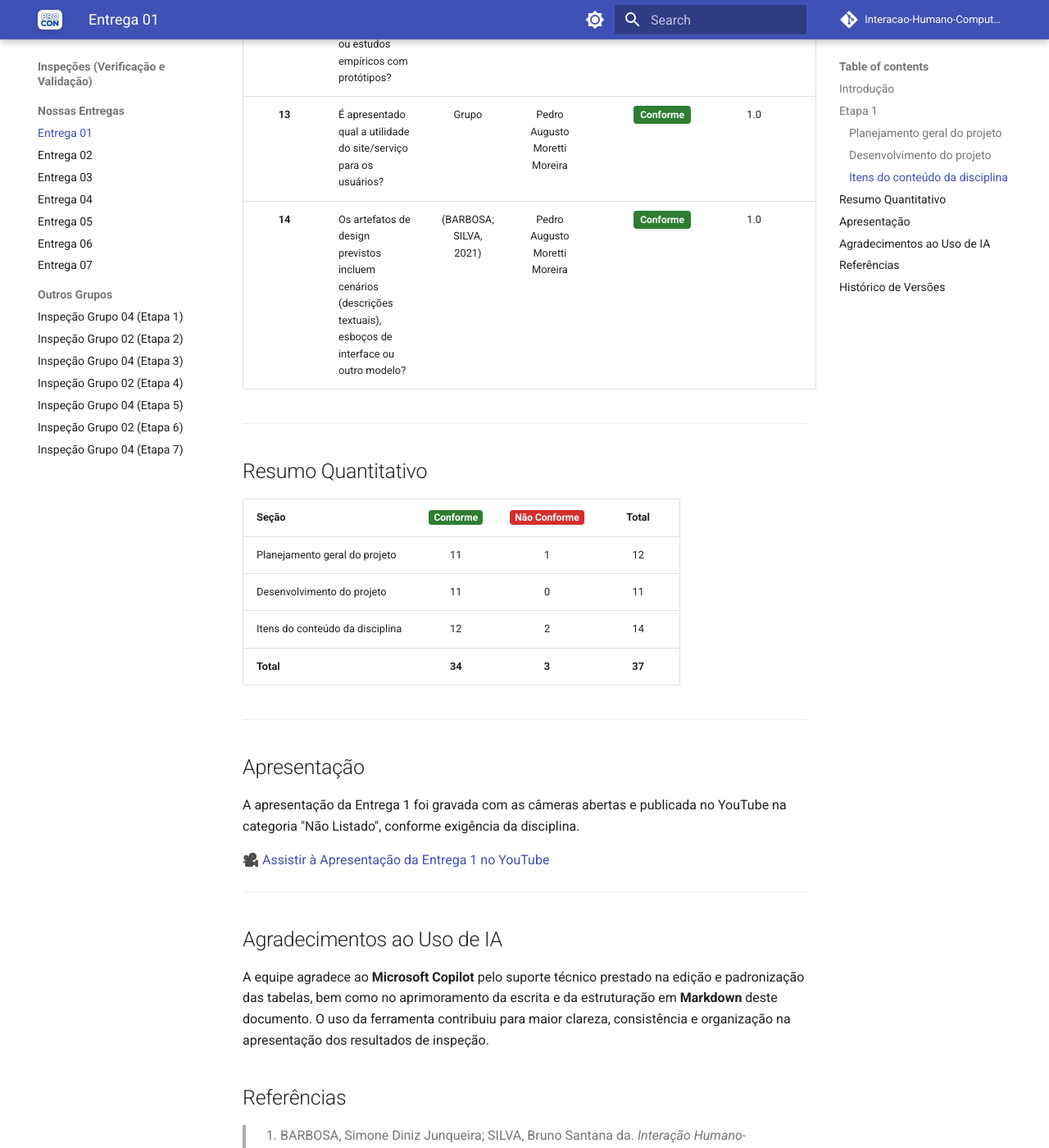
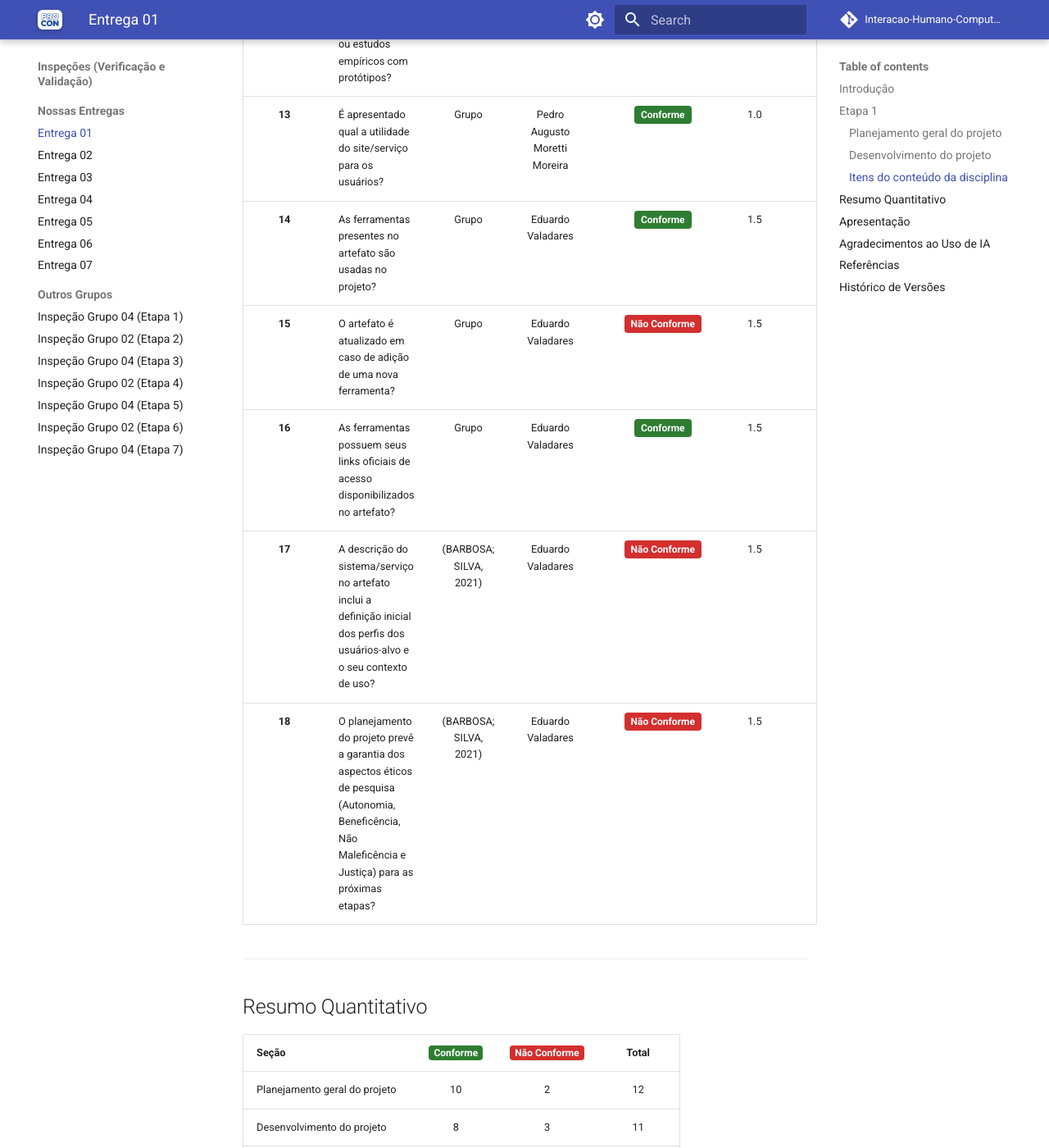
Before and after one commit to Interacao-Humano-Computador/2026.1-Grupo03, an MkDocs documentation site: the page built from docs/inspecoes/entrega01.md, in a window 1280 px wide and 1400 px high, scrolled down 5948 px. Shown: the whole window at 82% size. Built offline with MkDocs 1.6.1 and Material for MkDocs 9.7.7, drawn with Linux system fonts in a browser that asks for light colours; a script that is not in the unit is left out; comment, search, counter and statistics services are not loaded; some of the changed text lies outside the part shown.

Commit message:
fix: update inspection criteria status and summary table for entrega01.md

```diff
--- a/docs/inspecoes/entrega01.md
+++ b/docs/inspecoes/entrega01.md
@@ -21,7 +21,7 @@
 | **3** | O cronograma do planejamento apresenta um período de gravação da apresentação de cada etapa? | Sugestão do Professor | Professor | <span style="background-color: #2e7d32; color: white; padding: 4px 8px; border-radius: 4px; font-size: 12px; font-weight: bold;">Conforme</span> | 1.0 |
 | **4** | O cronograma prever um período de revisão/ajustes nos artefatos devidos às considerações dos monitores/professor? | Sugestão do Professor | Professor | <span style="background-color: #2e7d32; color: white; padding: 4px 8px; border-radius: 4px; font-size: 12px; font-weight: bold;">Conforme</span> | 1.0 |
 | **5** | A motivação e os critérios para a escolha do site? | Sugestão do Professor | Professor | <span style="background-color: #2e7d32; color: white; padding: 4px 8px; border-radius: 4px; font-size: 12px; font-weight: bold;">Conforme</span> | 1.0 |
-| **6** | O planejamento e avaliação dos sites selecionados? | Sugestão do Professor | Professor | <span style="background-color: #2e7d32; color: white; padding: 4px 8px; border-radius: 4px; font-size: 12px; font-weight: bold;">Conforme</span> | 1.0 |
+| **6** | O planejamento e avaliação dos sites selecionados? | Sugestão do Professor | Professor | <span style="background-color: #d32f2f; color: white; padding: 4px 8px; border-radius: 4px; font-size: 12px; font-weight: bold;">Não Conforme</span> | 1.5 |
 | **7** | Possui opção de contraste de cores? | Sugestão do Professor | Professor | <span style="background-color: #2e7d32; color: white; padding: 4px 8px; border-radius: 4px; font-size: 12px; font-weight: bold;">Conforme</span> | 1.0 |
 | **8** | Os artefatos: Planejamento do Projeto, equipe, lista de sites avaliados, site selecionado para o projeto da disciplina, Ferramentas do projeto, Processo de Design, cronograma das atividades? | Sugestão do Professor | Professor | <span style="background-color: #2e7d32; color: white; padding: 4px 8px; border-radius: 4px; font-size: 12px; font-weight: bold;">Conforme</span> | 1.0 |
 | **9** | Uma página com as atas de reunião com o acesso à gravação (vídeo), quando houver? | Sugestão do Professor | Professor | <span style="background-color: #2e7d32; color: white; padding: 4px 8px; border-radius: 4px; font-size: 12px; font-weight: bold;">Conforme</span> | 1.0 |
@@ -34,15 +34,15 @@
 | ID | Critério | Fonte | Autor | Resposta Conforme/NãoConforme | Versão |
 |:--:|:---|:---:|:---:|:---:|:---|
 | **1** | O histórico de versão está padronizado? | Sugestão do Professor | Professor | <span style="background-color: #2e7d32; color: white; padding: 4px 8px; border-radius: 4px; font-size: 12px; font-weight: bold;">Conforme</span> | 1.0 |
-| **2** | O(s) autor(es) e o(s) revisor(es) estão identificados para cada artefato? | Sugestão do Professor | Professor | <span style="background-color: #2e7d32; color: white; padding: 4px 8px; border-radius: 4px; font-size: 12px; font-weight: bold;">Conforme</span> | 1.0 |
-| **3** | Todos os artefatos possuem referências bibliográficas e/ou bibliografia? | Sugestão do Professor | Professor | <span style="background-color: #2e7d32; color: white; padding: 4px 8px; border-radius: 4px; font-size: 12px; font-weight: bold;">Conforme</span> | 1.0 |
+| **2** | O(s) autor(es) e o(s) revisor(es) estão identificados para cada artefato? | Sugestão do Professor | Professor | <span style="background-color: #d32f2f; color: white; padding: 4px 8px; border-radius: 4px; font-size: 12px; font-weight: bold;">Não Conforme</span> | 1.5 |
+| **3** | Todos os artefatos possuem referências bibliográficas e/ou bibliografia? | Sugestão do Professor | Professor | <span style="background-color: #d32f2f; color: white; padding: 4px 8px; border-radius: 4px; font-size: 12px; font-weight: bold;">Não Conforme</span> | 1.5 |
 | **4** | As tabelas e imagens possuem legenda e fonte, e são chamadas dentro do texto? | Sugestão do Professor | Professor | <span style="background-color: #2e7d32; color: white; padding: 4px 8px; border-radius: 4px; font-size: 12px; font-weight: bold;">Conforme</span> | 1.0 |
 | **5** | Existe um texto introdutório apresentando os artefatos? | Sugestão do Professor | Professor | <span style="background-color: #2e7d32; color: white; padding: 4px 8px; border-radius: 4px; font-size: 12px; font-weight: bold;">Conforme</span> | 1.0 |
 | **6** | O cronograma executado indica quem realizou cada artefato/atividade, com datas de início e fim da construção/realização? | Sugestão do Professor | Professor | <span style="background-color: #2e7d32; color: white; padding: 4px 8px; border-radius: 4px; font-size: 12px; font-weight: bold;">Conforme</span> | 1.0 |
 | **7** | Há ata(s) da(s) reunião(ões) com data, horário de início e fim, participantes, objetivo e atividades definidas? | Sugestão do Professor | Professor | <span style="background-color: #2e7d32; color: white; padding: 4px 8px; border-radius: 4px; font-size: 12px; font-weight: bold;">Conforme</span> | 1.0 |
 | **8** | Há gravação da reunião do grupo? | Sugestão do Professor | Professor | <span style="background-color: #2e7d32; color: white; padding: 4px 8px; border-radius: 4px; font-size: 12px; font-weight: bold;">Conforme</span> | 1.0 |
 | **9** | Existe vídeo de apresentação publicado no YouTube na categoria "não listado"? | Sugestão do Professor | Professor | <span style="background-color: #2e7d32; color: white; padding: 4px 8px; border-radius: 4px; font-size: 12px; font-weight: bold;">Conforme</span> | 1.0 |
-| **10** | Há tabela de contribuição no início do artefato com o nome de todos os integrantes, a contribuição de cada um e hiperligação para atividade e gravação (se houver)? | Sugestão do Professor | Professor | <span style="background-color: #2e7d32; color: white; padding: 4px 8px; border-radius: 4px; font-size: 12px; font-weight: bold;">Conforme</span> | 1.0 |
+| **10** | Há tabela de contribuição no início do artefato com o nome de todos os integrantes, a contribuição de cada um e hiperligação para atividade e gravação (se houver)? | Sugestão do Professor | Professor | <span style="background-color: #d32f2f; color: white; padding: 4px 8px; border-radius: 4px; font-size: 12px; font-weight: bold;">Não Conforme</span> | 1.5 |
 | **11** | O artefato possui seção de agradecimentos apresentando o uso de Inteligência Artificial (IA) Generativa? | Sugestão do Professor | Professor | <span style="background-color: #2e7d32; color: white; padding: 4px 8px; border-radius: 4px; font-size: 12px; font-weight: bold;">Conforme</span> | 1.0 |
 
 ### Itens do conteúdo da disciplina
@@ -59,10 +59,14 @@
 | **8** | É detalhado no processo de design a sequência que se deve executar cada as atividades básicas? | (BARBOSA; SILVA, 2021) | Heloisa Silva | <span style="background-color: #2e7d32; color: white; padding: 4px 8px; border-radius: 4px; font-size: 12px; font-weight: bold;">Conforme</span> | 1.0 |
 | **9** | É detalhado no processo de design cada artefato gerado e consumido em cada etapa? | (BARBOSA; SILVA, 2021) | Heloisa Silva | <span style="background-color: #2e7d32; color: white; padding: 4px 8px; border-radius: 4px; font-size: 12px; font-weight: bold;">Conforme</span> | 1.0 |
 | **10** | É especificado qual foi o sistema/serviço escolhido para o projeto de IHC? | Grupo | Pedro Augusto Moretti Moreira | <span style="background-color: #2e7d32; color: white; padding: 4px 8px; border-radius: 4px; font-size: 12px; font-weight: bold;">Conforme</span> | 1.0 |
-| **11** | Está planejada a iteratividade no projeto? | (BARBOSA; SILVA, 2021) | Pedro Augusto Moretti Moreira | <span style="background-color: #2e7d32; color: white; padding: 4px 8px; border-radius: 4px; font-size: 12px; font-weight: bold;">Conforme</span> | 1.0 |
+| **11** | Está planejada a iteratividade no projeto? | (BARBOSA; SILVA, 2021) | Pedro Augusto Moretti Moreira | <span style="background-color: #d32f2f; color: white; padding: 4px 8px; border-radius: 4px; font-size: 12px; font-weight: bold;">Não Conforme</span> | 1.5 |
 | **12** | Há previsão de utilização de métricas observáveis através de experimentos ou estudos empíricos com protótipos? | (BARBOSA; SILVA, 2021) | Pedro Augusto Moretti Moreira | <span style="background-color: #2e7d32; color: white; padding: 4px 8px; border-radius: 4px; font-size: 12px; font-weight: bold;">Conforme</span> | 1.0 |
 | **13** | É apresentado qual a utilidade do site/serviço para os usuários? | Grupo | Pedro Augusto Moretti Moreira | <span style="background-color: #2e7d32; color: white; padding: 4px 8px; border-radius: 4px; font-size: 12px; font-weight: bold;">Conforme</span> | 1.0 |
-| **14** | Os artefatos de design previstos incluem cenários (descrições textuais), esboços de interface ou outro modelo? | (BARBOSA; SILVA, 2021) | Pedro Augusto Moretti Moreira | <span style="background-color: #2e7d32; color: white; padding: 4px 8px; border-radius: 4px; font-size: 12px; font-weight: bold;">Conforme</span> | 1.0 |
+| **14** | As ferramentas presentes no artefato são usadas no projeto? | Grupo | Eduardo Valadares | <span style="background-color: #2e7d32; color: white; padding: 4px 8px; border-radius: 4px; font-size: 12px; font-weight: bold;">Conforme</span> | 1.5 |
+| **15** | O artefato é atualizado em caso de adição de uma nova ferramenta? | Grupo | Eduardo Valadares | <span style="background-color: #d32f2f; color: white; padding: 4px 8px; border-radius: 4px; font-size: 12px; font-weight: bold;">Não Conforme</span> | 1.5 |
+| **16** | As ferramentas possuem seus links oficiais de acesso disponibilizados no artefato? | Grupo | Eduardo Valadares | <span style="background-color: #2e7d32; color: white; padding: 4px 8px; border-radius: 4px; font-size: 12px; font-weight: bold;">Conforme</span> | 1.5 |
+| **17** | A descrição do sistema/serviço no artefato inclui a definição inicial dos perfis dos usuários-alvo e o seu contexto de uso? | (BARBOSA; SILVA, 2021) | Eduardo Valadares | <span style="background-color: #d32f2f; color: white; padding: 4px 8px; border-radius: 4px; font-size: 12px; font-weight: bold;">Não Conforme</span> | 1.5 |
+| **18** | O planejamento do projeto prevê a garantia dos aspectos éticos de pesquisa (Autonomia, Beneficência, Não Maleficência e Justiça) para as próximas etapas? | (BARBOSA; SILVA, 2021) | Eduardo Valadares | <span style="background-color: #d32f2f; color: white; padding: 4px 8px; border-radius: 4px; font-size: 12px; font-weight: bold;">Não Conforme</span> | 1.5 |
 
 ---
 
@@ -70,10 +74,10 @@
 
 | Seção | <span style="background-color: #2e7d32; color: white; padding: 2px 6px; border-radius: 4px; font-size: 12px; font-weight: bold;">Conforme</span> | <span style="background-color: #d32f2f; color: white; padding: 2px 6px; border-radius: 4px; font-size: 12px; font-weight: bold;">Não Conforme</span> | Total |
 |:---|:---:|:---:|:---:|
-| Planejamento geral do projeto | 11 | 1 | 12 |
-| Desenvolvimento do projeto | 11 | 0 | 11 |
-| Itens do conteúdo da disciplina | 12 | 2 | 14 |
-| **Total** | **34** | **3** | **37** |
+| Planejamento geral do projeto | 10 | 2 | 12 |
+| Desenvolvimento do projeto | 8 | 3 | 11 |
+| Itens do conteúdo da disciplina | 12 | 6 | 18 |
+| **Total** | **30** | **11** | **41** |
 
 ---
 
@@ -98,6 +102,7 @@
 
 | Versão | Data | Descrição | Autor | Revisor |
 |:---:|:---:|:---|:---:|:---:|
+| 1.5 | 23/06/2026 | Sincronização da seção "Itens do conteúdo da disciplina" com a lista de verificação oficial (18 itens, adição dos itens 14–18). Marcação como Não Conforme do item 6 (Planejamento geral); itens 2, 3 e 10 (Desenvolvimento do projeto); e itens 11, 15, 17 e 18 (Itens do conteúdo da disciplina). Atualização do Resumo Quantitativo. | Heitor Macedo | Pedro Augusto Moretti Moreira |
 | 1.4 | 16/04/2026 | Marcação como Não Conforme do item 12 (Planejamento) e itens 5 e 6 (Itens do conteúdo da disciplina). | Heitor Macedo | Pedro Augusto Moretti Moreira |
 | 1.3 | 16/04/2026 | Adição da seção "Introdução". | Heitor Macedo | Pedro Augusto Moretti Moreira |
 | 1.2 | 12/04/2026 | Adição da seção de Apresentação com link do YouTube e atualização das fontes | Heitor Macedo | Pedro Augusto Moretti Moreira |
```
